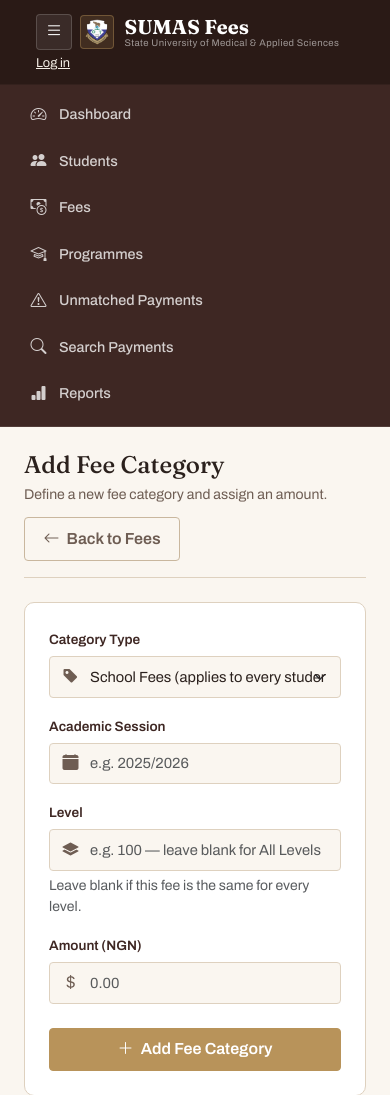
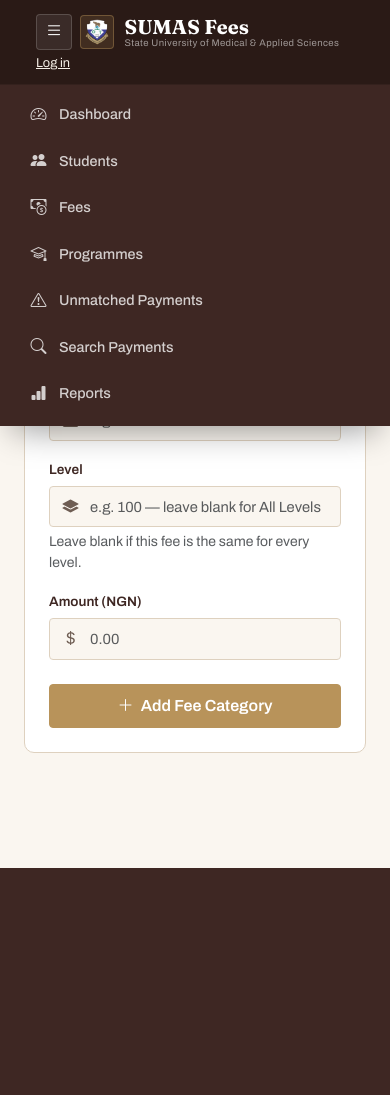
Before and after one commit to IsraelChisom/sumas-fees-system, a Flask app: template app/templates/admin/fee_form.html in a window 390 px wide, after a click that opens the changed part. Shown: the top 1095 px of the page. After the commit the page ends 868 px from the top, so only its background shows below. Run offline with Flask 3, Linux system fonts and the light colour scheme; the template is opened without the code that fills it, so the values that code supplies are empty.

Commit message:
Sidebar dropdown floats over the page instead of pushing content down
Correctly flagged: Bootstrap's inline .collapse default pushed
.admin-main down every time the panel opened, reading as the whole page
jumping/scrolling rather than a menu appearing.

.sidebar now position: relative (contributing zero height on mobile —
nothing else inside it is visible there) and #adminSidebarNav is
position: absolute, anchored to the top of that now-zero-height sidebar,
full width, with a real drop shadow and its own max-height + scroll so a
tall link list on a short phone screen doesn't run off-screen. Verified:
.admin-main's top position is identical whether the panel is open or
closed (84px in both states at 375px width) -- it genuinely overlays
now, confirmed by both getBoundingClientRect and a screenshot showing
the dashboard content still visible directly beneath the open panel.

All 11 smoke-test suites pass.

Co-Authored-By: Claude Sonnet 5 <noreply@anthropic.com>

```diff
--- a/app/static/css/style.css
+++ b/app/static/css/style.css
@@ -1640,12 +1640,27 @@ section.home-section { padding: clamp(3rem, 6vw, 5rem) 0; }
     width: 100%;
     flex-direction: column;
     padding: 0;
+    /* Anchors the absolutely-positioned panel below — .sidebar itself
+       contributes no height on mobile (nav-section-label and the
+       profile chip are both hidden), so it never pushes .admin-main. */
+    position: relative;
   }
   .sidebar .nav-section-label { display: none; }
   #adminSidebarNav {
+    /* Floats over the page instead of pushing it down when opened — the
+       inline Bootstrap-default behavior read as the whole page suddenly
+       scrolling/jumping, not a menu opening. */
+    position: absolute;
+    top: 0;
+    left: 0;
+    width: 100%;
+    z-index: 1020;
+    background: var(--espresso);
     padding: .6rem .75rem;
     gap: .15rem;
-    border-bottom: 1px solid rgba(255, 255, 255, .1);
+    box-shadow: 0 16px 32px -12px rgba(0, 0, 0, .4);
+    max-height: calc(100vh - 56px);
+    overflow-y: auto;
   }
   /* Bootstrap's own .collapse.show rule is display:block — overridden so
      the nav links still lay out as the intended flex column with gap
```
